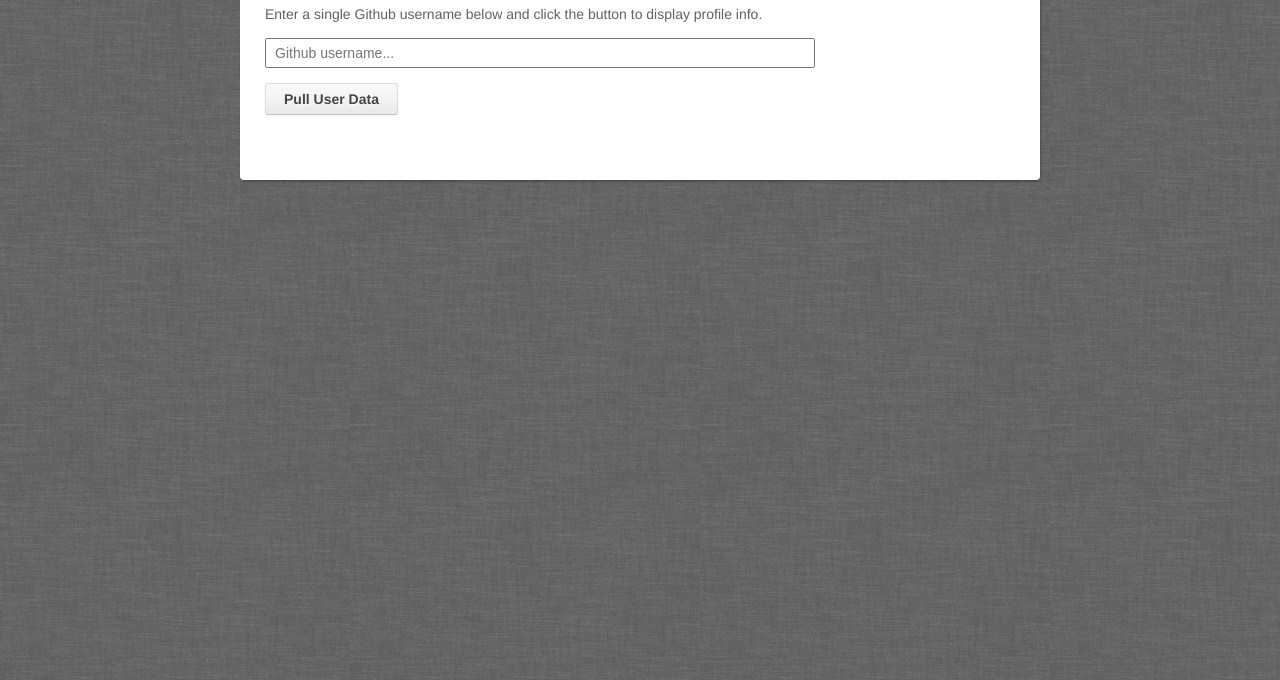
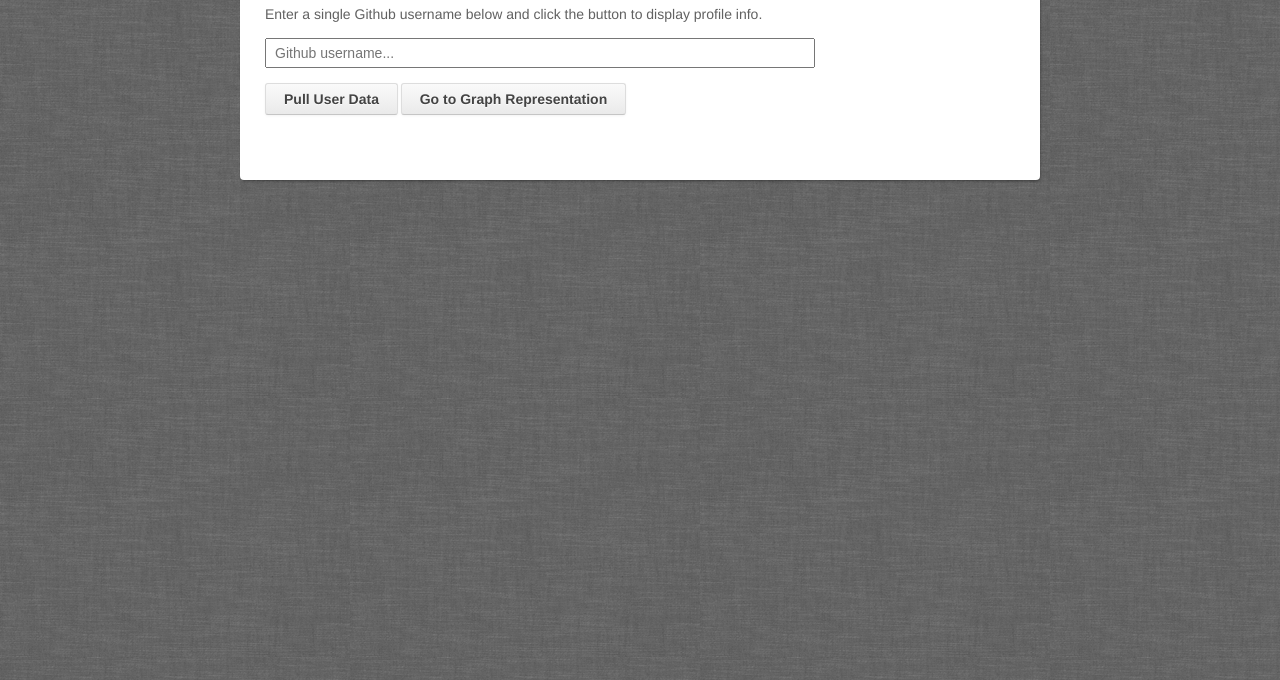
Before and after one commit to JackG1996/Software-Engineering, a plain HTML site: page index.html in a window 1280 px wide. Shown: the part 120-800 px from the top of the page. Drawn offline with Linux system fonts and the light colour scheme.

Commit message:
Add files via upload

```diff
--- a/index.html
+++ b/index.html
@@ -16,9 +16,10 @@
     <h1> Github User Finder </h1>
     <p>Enter a single Github username below and click the button to display profile info.</p>
 
-    <input type="text" name="ghusername" id="ghusername" placeholder="Github username...">
+     <input type="text" name="ghusername" id="ghusername" placeholder="Github username...">
 
     <a href="#" id="ghsubmitbtn">Pull User Data</a>
+	<a href = "https://jackg1996.github.io/" id="ghsubmitbtn" > Go to Graph Representation </a>
 
     <div id="ghapidata" class="clearfix"></div>
   </div>
```
